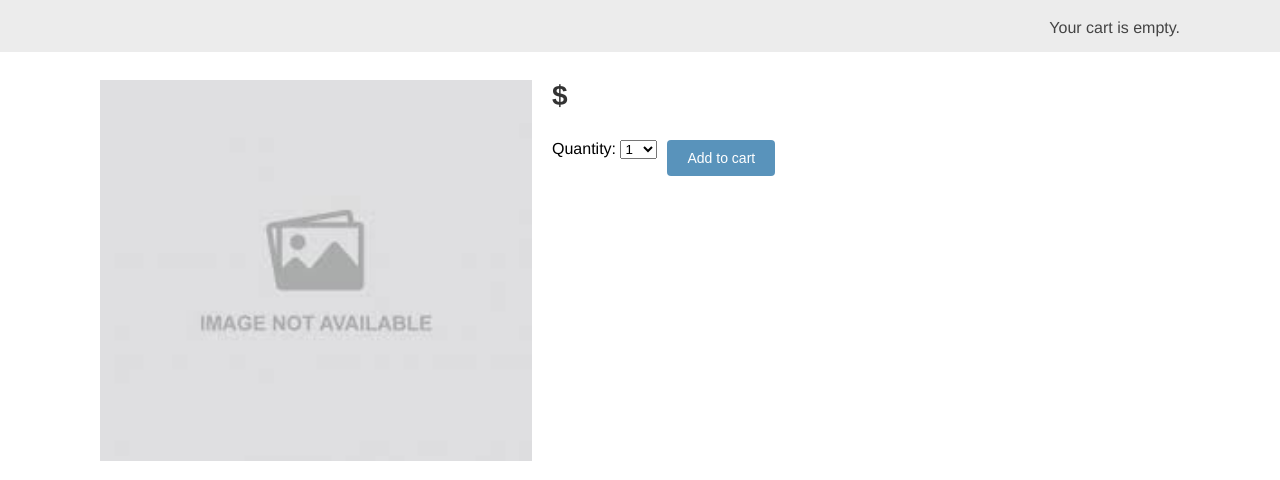
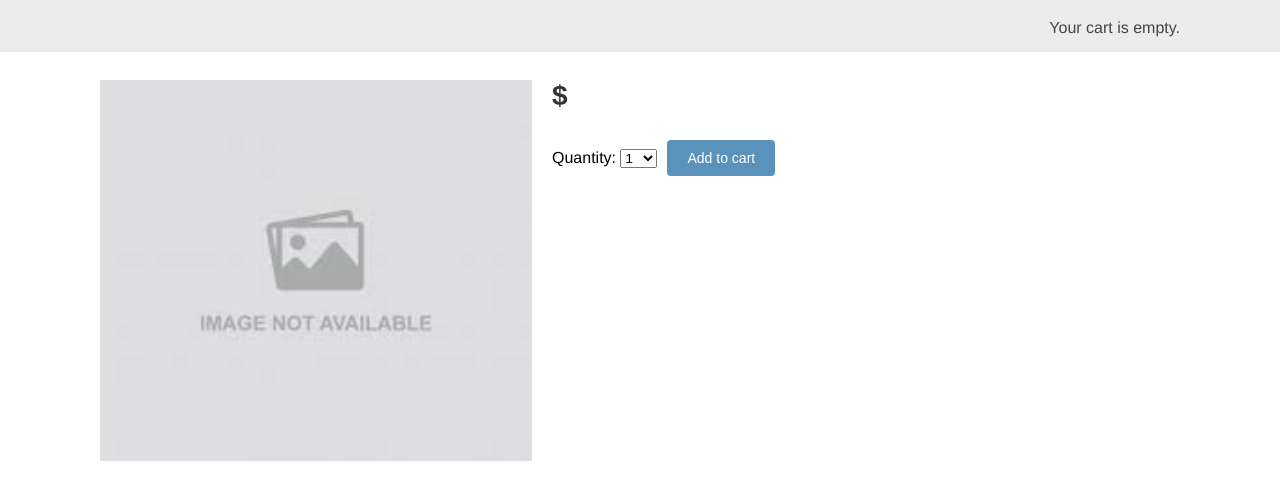
Before and after one commit to amieecode/store, a Django app: template myshop/shop/templates/shop/product/detail.html in a window 1280 px wide. Shown: the part 46-526 px from the top of the page. Run offline with Django 5.2, Linux system fonts and the light colour scheme; the template is opened without the code that fills it: values that come from a table or form of the project are taken from there, others are empty.

Commit message:
style alignment done

```diff
--- a/myshop/shop/templates/shop/product/detail.html
+++ b/myshop/shop/templates/shop/product/detail.html
@@ -20,7 +20,7 @@
         <p class="price">
             ${{ product.price }}
         </p>
-        <form action="{% url "cart:cart_add" product.id %}" method="post" style="display: flex">
+        <form action="{% url "cart:cart_add" product.id %}" method="post" style="display: flex; align-items: center;">
             {{ cart_product_form }}
             {% csrf_token %}
             <input type="submit" value="Add to cart" style="margin-left: 10px">
```
